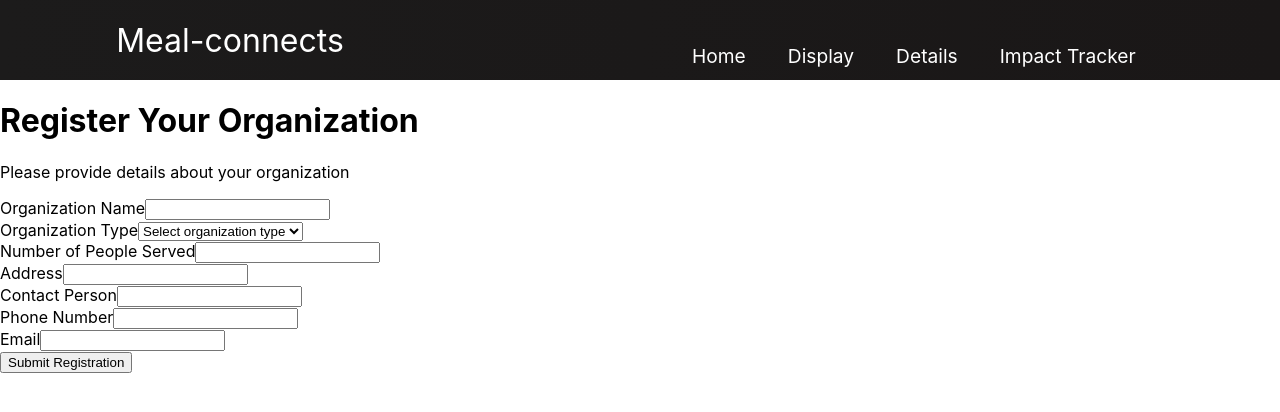
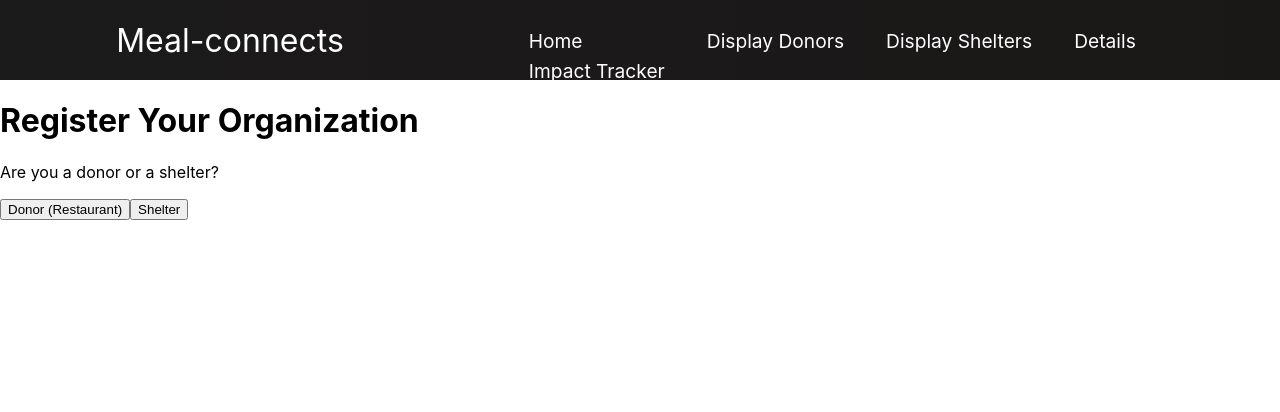
Before and after one commit to Sachuman/Meal-connects, a React (Create React App) app in the folder meal-connects-client/: page /details in a window 1280 px wide. Shown: the top 412 px of the page. Built offline with nearby package versions, Linux system fonts and the light colour scheme.

Commit message:
Different displays

```diff
--- a/meal-connects-client/src/App.js
+++ b/meal-connects-client/src/App.js
@@ -1,29 +1,26 @@
-import React, {useState, useEffect} from "react";
+import React from "react";
 import { BrowserRouter as Router, Routes, Route } from 'react-router-dom';
-import './App.css'
+import './App.css';
 import Home from "./components/Home";
 import Details from "./components/Details";
-import Display from "./components/Display";
+import DisplayDonors from "./components/DisplayDonors"; // Renamed import for donor display
+import DisplayShelters from "./components/DisplayShelters"; // New import for shelter display
 import Navbar from "./components/Navbar";
 import ImpactTracker from "./components/ImpactTracker";
 
-
 function App() {
-
-
   return (
     <Router>
       <Navbar />
       <Routes>
-        <Route path="/" element={<Home />}/>
-        <Route path="tracker" element={<ImpactTracker />}/>
-        <Route path="/details" element={<Details />}/>
-        <Route path="/display" element={<Display />}/>
-
+        <Route path="/" element={<Home />} />
+        <Route path="tracker" element={<ImpactTracker />} />
+        <Route path="/details" element={<Details />} />
+        <Route path="/display/donors" element={<DisplayDonors />} /> {/* Route for donor display */}
+        <Route path="/display/shelters" element={<DisplayShelters />} /> {/* Route for shelter display */}
+        <Route path="/tracker" element={<ImpactTracker />} />
       </Routes>
     </Router>
-    // I would like to thank Youtube to help me learn react js! The react js documentation is also good!
-
   );
 }
 
--- a/meal-connects-client/src/components/Details.js
+++ b/meal-connects-client/src/components/Details.js
@@ -1,57 +1,76 @@
-import React, { useState } from 'react'
-import { useNavigate } from 'react-router-dom'
+import React, { useState } from 'react';
+import { useNavigate } from 'react-router-dom';
 
 export default function Details() {
+  const [isDonor, setIsDonor] = useState(null); // Track whether they are a donor or taker
   const [formData, setFormData] = useState({
     orgName: '',
-    orgType: '',
     peopleServed: '',
     address: '',
     contactPerson: '',
     phoneNumber: '',
-    email: ''
-  })
-  const navigate = useNavigate() // Initialize navigation hook
-
-
+    email: '',
+    foodType: '', // Specific for donors
+    foodAmount: '', // Specific for donors
+  });
+  const navigate = useNavigate(); // Initialize navigation hook
 
   const handleChange = (e) => {
-    const { name, value } = e.target
-    setFormData(prevState => ({
+    const { name, value } = e.target;
+    setFormData((prevState) => ({
       ...prevState,
-      [name]: value
-    }))
-  }
+      [name]: value,
+    }));
+  };
 
   const handleSubmit = async (e) => {
-    e.preventDefault()
-    // Here you would typically send the data to your backend
-    // For this example, we'll store it in localStorage
-    const existingOrgs = JSON.parse(localStorage.getItem('organizations') || '[]')
+    e.preventDefault();
+    const existingOrgs = JSON.parse(localStorage.getItem('organizations') || '[]');
     const newOrg = {
-      id: Date.now(), // Use timestamp as a simple unique id
+      id: Date.now(),
       name: formData.orgName,
-      type: formData.orgType,
+      type: isDonor ? 'restaurant' : 'shelter', // Decide based on role
       peopleServed: parseInt(formData.peopleServed),
-      address: formData.address
-    }
-    const updatedOrgs = [...existingOrgs, newOrg]
-    localStorage.setItem('organizations', JSON.stringify(updatedOrgs))
+      address: formData.address,
+      contactPerson: formData.contactPerson,
+      phoneNumber: formData.phoneNumber,
+      email: formData.email,
+      foodType: isDonor ? formData.foodType : null, // Add food details for donors
+      foodAmount: isDonor ? formData.foodAmount : null,
+    };
+    const updatedOrgs = [...existingOrgs, newOrg];
+    localStorage.setItem('organizations', JSON.stringify(updatedOrgs));
 
-    navigate('/display') // Add redirection here
-
-
-  }
+    navigate(isDonor ? '/displayDonors' : '/displayShelters'); // Redirect based on role
+  };
 
   return (
     <div className="container mx-auto px-4 py-8">
       <div className="w-full max-w-2xl mx-auto bg-white shadow-md rounded-lg overflow-hidden">
         <div className="px-6 py-4">
           <h1 className="text-2xl font-bold mb-2">Register Your Organization</h1>
-          <p className="text-gray-600 mb-4">Please provide details about your organization</p>
+          <p className="text-gray-600 mb-4">Are you a donor or a shelter?</p>
+          <div className="mb-4">
+            <button
+              className={`mr-4 py-2 px-4 rounded ${isDonor ? 'bg-blue-500 text-white' : 'bg-gray-300'}`}
+              onClick={() => setIsDonor(true)}
+            >
+              Donor (Restaurant)
+            </button>
+            <button
+              className={`py-2 px-4 rounded ${!isDonor && isDonor !== null ? 'bg-blue-500 text-white' : 'bg-gray-300'}`}
+              onClick={() => setIsDonor(false)}
+            >
+              Shelter
+            </button>
+          </div>
+
+          {isDonor !== null && (
             <form onSubmit={handleSubmit} className="space-y-4">
               <div>
-              <label htmlFor="orgName" className="block text-sm font-medium text-gray-700">Organization Name</label>
+                <label htmlFor="orgName" className="block text-sm font-medium text-gray-700">
+                  Organization Name
+                </label>
                 <input
                   id="orgName"
                   name="orgName"
@@ -59,27 +78,14 @@ export default function Details() {
                   value={formData.orgName}
                   onChange={handleChange}
                   required
-                className="mt-1 block w-full rounded-md border-gray-300 shadow-sm focus:border-blue-300 focus:ring focus:ring-blue-200 focus:ring-opacity-50"
+                  className="mt-1 block w-full rounded-md border-gray-300 shadow-sm"
                 />
               </div>
+
               <div>
-              <label htmlFor="orgType" className="block text-sm font-medium text-gray-700">Organization Type</label>
-              <select
-                id="orgType"
-                name="orgType"
-                value={formData.orgType}
-                onChange={handleChange}
-                required
-                className="mt-1 block w-full rounded-md border-gray-300 shadow-sm focus:border-blue-300 focus:ring focus:ring-blue-200 focus:ring-opacity-50"
-              >
-                <option value="">Select organization type</option>
-                <option value="shelter">Shelter</option>
-                <option value="restaurant">Restaurant</option>
-                <option value="other">Other</option>
-              </select>
-            </div>
-            <div>
-              <label htmlFor="peopleServed" className="block text-sm font-medium text-gray-700">Number of People Served</label>
+                <label htmlFor="peopleServed" className="block text-sm font-medium text-gray-700">
+                  Number of People Served
+                </label>
                 <input
                   id="peopleServed"
                   name="peopleServed"
@@ -87,11 +93,45 @@ export default function Details() {
                   value={formData.peopleServed}
                   onChange={handleChange}
                   required
-                className="mt-1 block w-full rounded-md border-gray-300 shadow-sm focus:border-blue-300 focus:ring focus:ring-blue-200 focus:ring-opacity-50"
+                  className="mt-1 block w-full rounded-md border-gray-300 shadow-sm"
+                />
+              </div>
+
+              {isDonor && (
+                <>
+                  <div>
+                    <label htmlFor="foodType" className="block text-sm font-medium text-gray-700">
+                      Food Type
+                    </label>
+                    <input
+                      id="foodType"
+                      name="foodType"
+                      type="text"
+                      value={formData.foodType}
+                      onChange={handleChange}
+                      className="mt-1 block w-full rounded-md border-gray-300 shadow-sm"
                     />
                   </div>
                   <div>
-              <label htmlFor="address" className="block text-sm font-medium text-gray-700">Address</label>
+                    <label htmlFor="foodAmount" className="block text-sm font-medium text-gray-700">
+                      Amount of Food (kg)
+                    </label>
+                    <input
+                      id="foodAmount"
+                      name="foodAmount"
+                      type="number"
+                      value={formData.foodAmount}
+                      onChange={handleChange}
+                      className="mt-1 block w-full rounded-md border-gray-300 shadow-sm"
+                    />
+                  </div>
+                </>
+              )}
+
+              <div>
+                <label htmlFor="address" className="block text-sm font-medium text-gray-700">
+                  Address
+                </label>
                 <input
                   id="address"
                   name="address"
@@ -99,11 +139,14 @@ export default function Details() {
                   value={formData.address}
                   onChange={handleChange}
                   required
-                className="mt-1 block w-full rounded-md border-gray-300 shadow-sm focus:border-blue-300 focus:ring focus:ring-blue-200 focus:ring-opacity-50"
+                  className="mt-1 block w-full rounded-md border-gray-300 shadow-sm"
                 />
               </div>
+
               <div>
-              <label htmlFor="contactPerson" className="block text-sm font-medium text-gray-700">Contact Person</label>
+                <label htmlFor="contactPerson" className="block text-sm font-medium text-gray-700">
+                  Contact Person
+                </label>
                 <input
                   id="contactPerson"
                   name="contactPerson"
@@ -111,11 +154,14 @@ export default function Details() {
                   value={formData.contactPerson}
                   onChange={handleChange}
                   required
-                className="mt-1 block w-full rounded-md border-gray-300 shadow-sm focus:border-blue-300 focus:ring focus:ring-blue-200 focus:ring-opacity-50"
+                  className="mt-1 block w-full rounded-md border-gray-300 shadow-sm"
                 />
               </div>
+
               <div>
-              <label htmlFor="phoneNumber" className="block text-sm font-medium text-gray-700">Phone Number</label>
+                <label htmlFor="phoneNumber" className="block text-sm font-medium text-gray-700">
+                  Phone Number
+                </label>
                 <input
                   id="phoneNumber"
                   name="phoneNumber"
@@ -123,11 +169,14 @@ export default function Details() {
                   value={formData.phoneNumber}
                   onChange={handleChange}
                   required
-                className="mt-1 block w-full rounded-md border-gray-300 shadow-sm focus:border-blue-300 focus:ring focus:ring-blue-200 focus:ring-opacity-50"
+                  className="mt-1 block w-full rounded-md border-gray-300 shadow-sm"
                 />
               </div>
+
               <div>
-              <label htmlFor="email" className="block text-sm font-medium text-gray-700">Email</label>
+                <label htmlFor="email" className="block text-sm font-medium text-gray-700">
+                  Email
+                </label>
                 <input
                   id="email"
                   name="email"
@@ -135,15 +184,20 @@ export default function Details() {
                   value={formData.email}
                   onChange={handleChange}
                   required
-                className="mt-1 block w-full rounded-md border-gray-300 shadow-sm focus:border-blue-300 focus:ring focus:ring-blue-200 focus:ring-opacity-50"
+                  className="mt-1 block w-full rounded-md border-gray-300 shadow-sm"
                 />
               </div>
-            <button type="submit" className="w-full bg-blue-500 hover:bg-blue-600 text-white font-bold py-2 px-4 rounded">
+
+              <button
+                type="submit"
+                className="w-full bg-blue-500 hover:bg-blue-600 text-white font-bold py-2 px-4 rounded"
+              >
                 Submit Registration
               </button>
             </form>
+          )}
         </div>
       </div>
     </div>
-  )
+  );
 }
--- /dev/null
+++ b/meal-connects-client/src/components/DisplayDonors.js
@@ -0,0 +1,33 @@
+import React, { useEffect, useState } from 'react';
+
+export default function DisplayDonors() {
+  const [donors, setDonors] = useState([]);
+
+  useEffect(() => {
+    const organizations = JSON.parse(localStorage.getItem('organizations') || '[]');
+    const donorOrgs = organizations.filter(org => org.type === 'restaurant');
+    setDonors(donorOrgs);
+  }, []);
+
+  return (
+    <div className="container mx-auto px-4 py-8">
+      <h1 className="text-3xl font-bold mb-6 text-center">Donating Restaurants</h1>
+      {donors.length === 0 ? (
+        <p className="text-center text-gray-600">No donors registered yet.</p>
+      ) : (
+        <div className="grid grid-cols-1 md:grid-cols-2 lg:grid-cols-3 gap-6">
+          {donors.map((donor) => (
+            <div key={donor.id} className="bg-white shadow-lg rounded-lg overflow-hidden border border-gray-200">
+              <div className="px-6 py-4">
+                <h2 className="text-xl font-bold mb-2 text-blue-600">{donor.name}</h2>
+                <p className="text-gray-700"><strong>Food Type:</strong> {donor.foodType}</p>
+                <p className="text-gray-700"><strong>Amount:</strong> {donor.foodAmount} kg</p>
+                <p className="text-gray-700"><strong>Address:</strong> {donor.address}</p>
+              </div>
+            </div>
+          ))}
+        </div>
+      )}
+    </div>
+  );
+}
--- /dev/null
+++ b/meal-connects-client/src/components/DisplayShelters.js
@@ -0,0 +1,33 @@
+import React, { useEffect, useState } from 'react';
+
+export default function DisplayShelters() {
+  const [shelters, setShelters] = useState([]);
+
+  useEffect(() => {
+    const organizations = JSON.parse(localStorage.getItem('organizations') || '[]');
+    const shelterOrgs = organizations.filter(org => org.type === 'shelter');
+    setShelters(shelterOrgs);
+  }, []);
+
+  return (
+    <div className="container mx-auto px-4 py-8">
+      <h1 className="text-3xl font-bold mb-6 text-center">Shelters</h1>
+      {shelters.length === 0 ? (
+        <p className="text-center text-gray-600">No shelters registered yet.</p>
+      ) : (
+        <div className="grid grid-cols-1 md:grid-cols-2 lg:grid-cols-3 gap-6">
+          {shelters.map((shelter) => (
+            <div key={shelter.id} className="bg-white shadow-lg rounded-lg overflow-hidden border border-gray-200">
+              <div className="px-6 py-4">
+                <h2 className="text-xl font-bold mb-2 text-green-600">{shelter.name}</h2>
+                <p className="text-gray-700"><strong>Address:</strong> {shelter.address}</p>
+                <p className="text-gray-700"><strong>People Served:</strong> {shelter.peopleServed}</p>
+                <p className="text-gray-700"><strong>Contact:</strong> {shelter.contactPerson}</p>
+              </div>
+            </div>
+          ))}
+        </div>
+      )}
+    </div>
+  );
+}
--- a/meal-connects-client/src/components/Navbar.css
+++ b/meal-connects-client/src/components/Navbar.css
@@ -47,7 +47,7 @@
   }
 
   .nav-item {
-    height: 80px;
+    height: 20px;
   }
 
   .nav-links {
--- a/meal-connects-client/src/components/Navbar.js
+++ b/meal-connects-client/src/components/Navbar.js
@@ -1,37 +1,38 @@
-import React ,{useState, useEffect}from "react";
-import {Link} from 'react-router-dom';
+import React, { useState, useEffect } from "react";
+import { Link } from 'react-router-dom';
 import './Navbar.css';
 
-function Navbar(){
+function Navbar() {
     const [click, setClick] = useState(false);
     const [button, setButton] = useState(true);
 
-    const handleClick = ()=> setClick(!click);
+    const handleClick = () => setClick(!click);
     const closeMobileMenu = () => setClick(false);
     const showButton = () => {
-        if(window.innerWidth <= 960){
+        if (window.innerWidth <= 960) {
             setButton(false);
-        }
-        else{
+        } else {
             setButton(true);
         }
     };
 
-    useEffect(()=>{
+    useEffect(() => {
         showButton();
-    } ,[]);
+        window.addEventListener('resize', showButton);
+        return () => {
+            window.removeEventListener('resize', showButton);
+        };
+    }, []);
 
-    window.addEventListener('resize', showButton);
-
-    return(
+    return (
         <>
             <nav className="navbar">
                 <div className="navbar-container">
                     <Link to="/" className="navbar-logo" onClick={closeMobileMenu}>
-                    Meal-connects <i class="fa-regular fa-comments"></i>
+                        Meal-connects <i className="fa-regular fa-comments"></i>
                     </Link>
                     <div className="menu-icon" onClick={handleClick}>
-                    <i className={click ? 'fas fa-times' : 'fas fa-bars'}/>
+                        <i className={click ? 'fas fa-times' : 'fas fa-bars'} />
                     </div>
                     <ul className={click ? 'nav-menu active' : 'nav-menu'}>
                         <li className="nav-item">
@@ -40,8 +41,13 @@ function Navbar(){
                             </Link>
                         </li>
                         <li className="nav-item">
-                        <Link to='/display' className="nav-links" onClick={closeMobileMenu}>
-                            Display
+                            <Link to='/display/donors' className="nav-links" onClick={closeMobileMenu}>
+                                Display Donors
+                            </Link>
+                        </li>
+                        <li className="nav-item">
+                            <Link to='/display/shelters' className="nav-links" onClick={closeMobileMenu}>
+                                Display Shelters
                             </Link>
                         </li>
                         <li className="nav-item">
@@ -49,20 +55,16 @@ function Navbar(){
                                 Details
                             </Link>
                         </li>
-
                         <li className="nav-item">
                             <Link to='/tracker' className="nav-links" onClick={closeMobileMenu}>
                                 Impact Tracker
                             </Link>
                         </li>
-
-
-
                     </ul>
                 </div>
             </nav>
         </>
-    )
+    );
 }
 
 export default Navbar;
--- /dev/null
+++ b/package.json
@@ -0,0 +1,5 @@
+{
+  "dependencies": {
+    "@react-google-maps/api": "^2.20.3"
+  }
+}
```
Also changed, not shown: meal-connects-client/src/components/Display.js (deleted, +0 -65 lines), 1 other file (tests, documents, lock files or other folders). Lines whose indentation alone changed are shown as unchanged.
